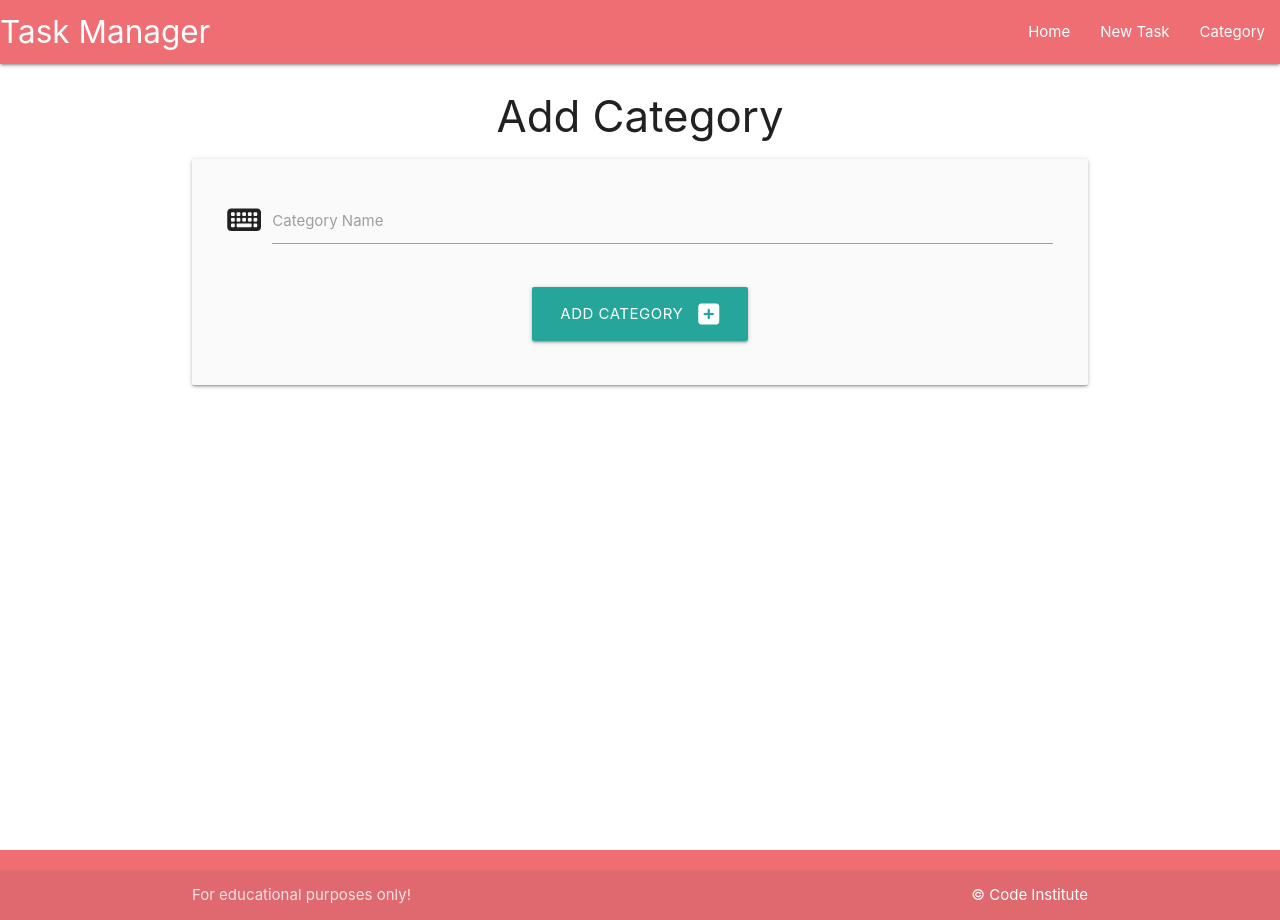
After one commit to Welshy92/alchemy-flask-taskmanager, a Flask app: page /add_category in a window 1280 px wide. The commit adds this page. Run offline with Flask 2, Linux system fonts and the light colour scheme; some libraries are stand-ins or nearby versions.

Commit message:
Add form for add category and link to postgres

```diff
--- a/taskmanager/routes.py
+++ b/taskmanager/routes.py
@@ -1,4 +1,4 @@
-from flask import render_template
+from flask import render_template, request, redirect, url_for
 from taskmanager import app, db
 from taskmanager.models import Category, Task
 
@@ -6,3 +6,18 @@ from taskmanager.models import Category, Task
 @app.route("/")
 def home():
     return render_template("tasks.html")
+
+
+@app.route("/categories")
+def categories():
+    return render_template("categories.html")
+
+
+@app.route("/add_category", methods=["GET", "POST"])
+def add_category():
+    if request.method == "POST":
+        category = Category(category_name=request.form.get("category_name"))
+        db.session.add(category)
+        db.session.commit()
+        return redirect(url_for("categories"))
+    return render_template("add_category.html")
--- /dev/null
+++ b/taskmanager/templates/add_category.html
@@ -0,0 +1,27 @@
+{% extends "base.html" %}
+{% block content %}
+
+<h3 class="light-red-text darken-5 center-align">Add Category</h3>
+
+<div class="row card-panel grey lighten-5">
+    <form class="col s12" method="POST" action="{{ add_category }}">
+        <!-- category_name -->
+        <div class="row">
+            <div class="input-field col s12">
+            <i class="fa-solid fa-keyboard prefix light-red-text text-darken-4"></i>
+            <input id="category_name" name="category_name" minlength="3" maxlength="25" type="text" class="validate" required>
+            <label for="category_name">Category Name</label>
+            </div>
+        </div>
+        <!-- submit button -->
+        <div class="row">
+            <div class="col s12 center-align">
+            <button type="submit" class="btn-large light-red darken-1">
+                Add Category <i class="fas fa-plus-square right"></i>
+            </button>
+            </div>
+        </div>
+    </form>
+</div>
+
+{% endblock %}
--- a/taskmanager/templates/base.html
+++ b/taskmanager/templates/base.html
@@ -1,13 +1,18 @@
 <!DOCTYPE html>
 <html lang="en">
 <head>
+
     <meta charset="UTF-8">
     <meta http-equiv="X-UA-Compatible" content="IE=edge">
     <meta name="viewport" content="width=device-width, initial-scale=1.0">
-    <link rel="stylesheet" href="https://cdnjs.cloudflare.com/ajax/libs/materialize/1.0.0/css/materialize.min.css" type="text/css">
-    <link rel="stylesheet" href="{{url_for('static', filename='css/style.css')}}" type="text/css">
+    <script src="https://kit.fontawesome.com/4d5b53ed18.js" crossorigin="anonymous"></script>
+    <link rel="stylesheet" href="https://cdnjs.cloudflare.com/ajax/libs/materialize/1.0.0/css/materialize.min.css"
+        type="text/css">
+    <link rel="stylesheet" href="{{ url_for('static', filename='css/style.css') }}" type="text/css">
+    <title>Task Manager</title>
 
     <title>Task Manager</title>
+
 </head>
 <body>
 
@@ -16,11 +21,11 @@
             <!-- Top navbar -->
             <div class="nav-wrapper">
               <a href="{{ url_for('home') }}" class="brand-logo">Task Manager</a>
-              <a href="#" data-target="mobile-demo" class="sidenav-trigger"><i class="material-icons">menu</i></a>
+              <a href="#" data-target="mobile-demo" class="sidenav-trigger"><i class="fa-solid fa-bars"></i></a>
               <ul class="right hide-on-med-and-down">
                 <li><a href="{{ url_for('home') }}">Home</a></li>
                 <li><a href="">New Task</a></li>
-                <li><a href="">Category</a></li>
+                <li><a href="{{ url_for('categories') }}">Category</a></li>
               </ul>
             </div>
           </nav>
@@ -29,7 +34,7 @@
           <ul class="sidenav" id="mobile-demo">
             <li><a href="{{ url_for('home') }}">Home</a></li>
             <li><a href="">New Task</a></li>
-            <li><a href="">Category</a></li>
+            <li><a href="{{ url_for('categories') }}">Category</a></li>
           </ul>
     </header>
 
```
Also changed, not shown: taskmanager/templates/categories.html (added, +13 -0 lines).
